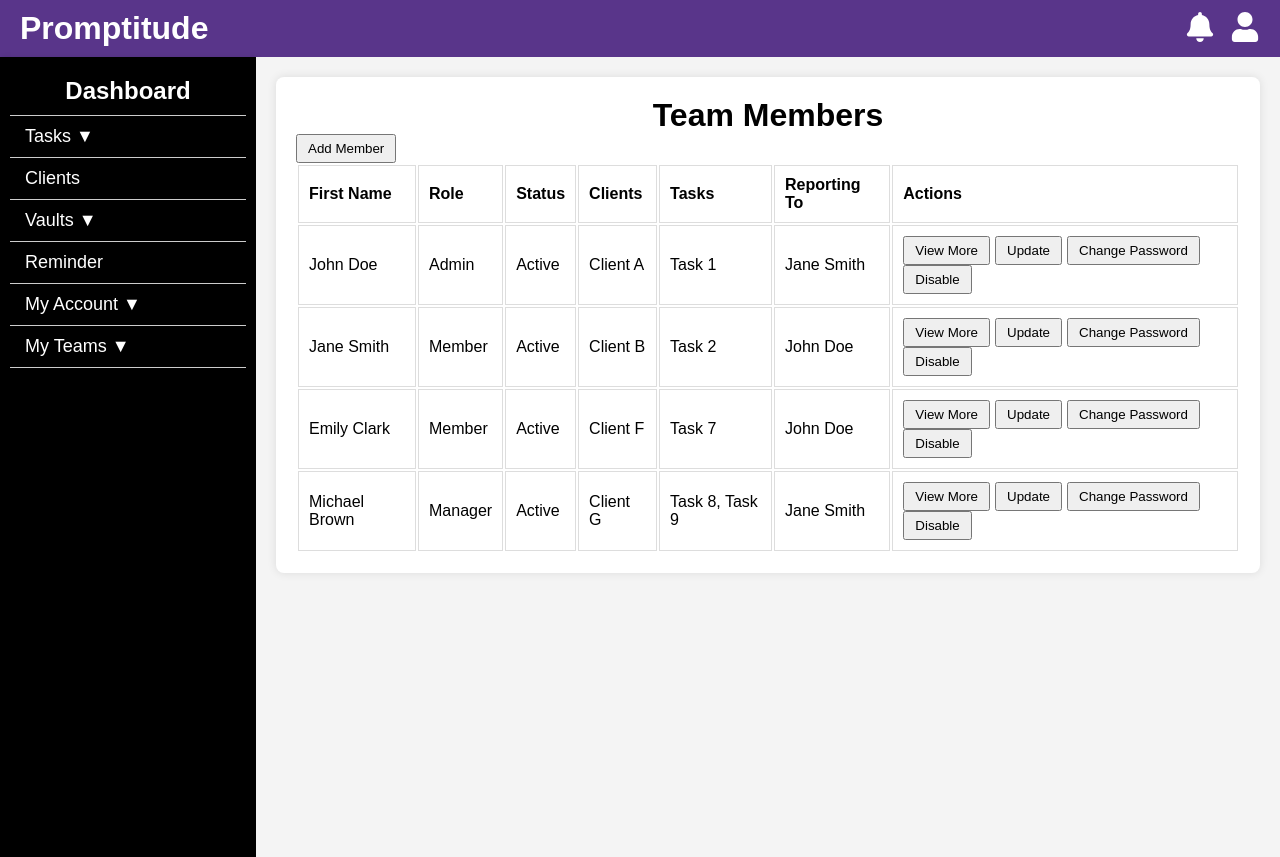
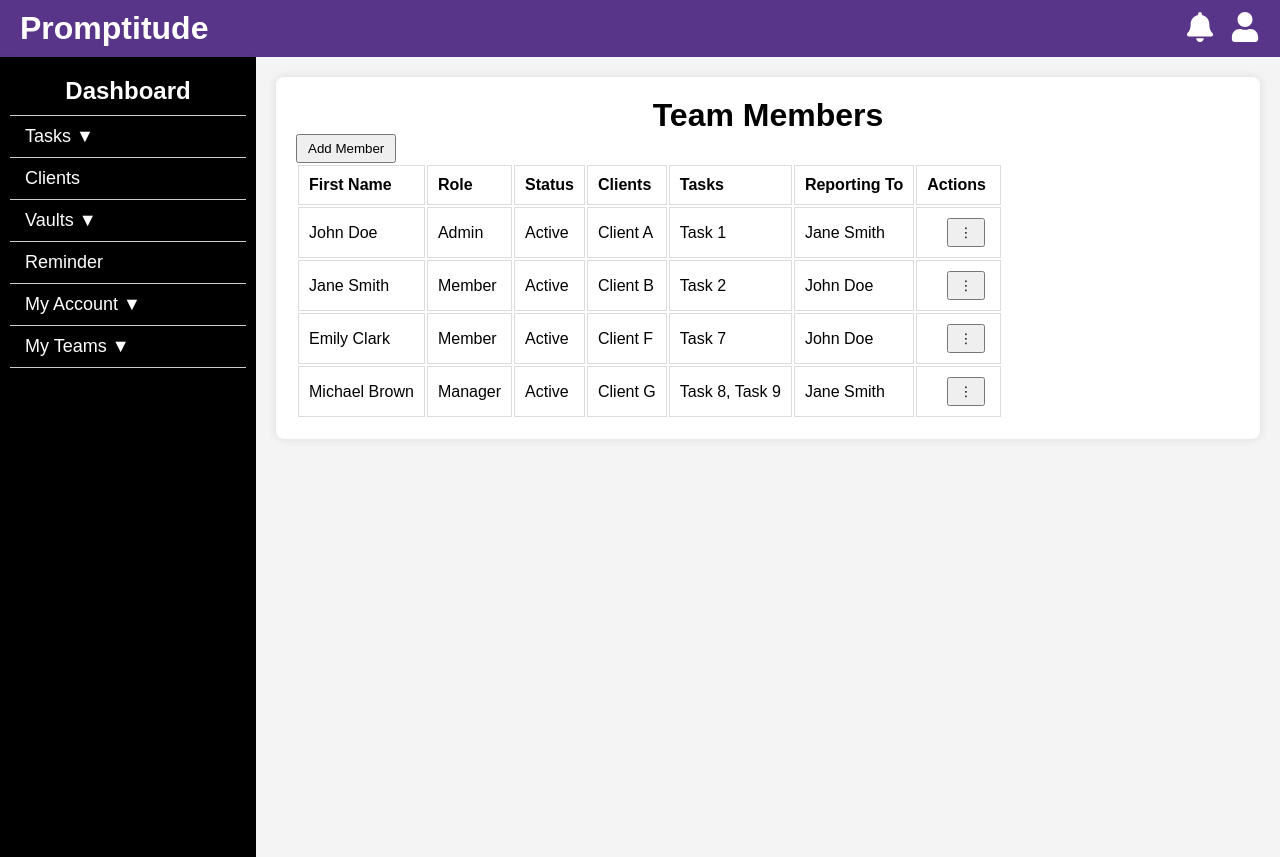
Before and after one commit to LakshmiSowmya04/promptitudeSolns, a React (Create React App) app: page /my-teams/members in a window 1280 px wide. Built offline with nearby package versions, Linux system fonts and the light colour scheme.

Commit message:
Three Dot menu for Actions in table

```diff
--- a/src/components/Pages/Teams/Members.css
+++ b/src/components/Pages/Teams/Members.css
@@ -98,3 +98,24 @@ button {
   font-size: 14px;
   margin-top: 10px;
 }
+
+
+.dropdown-menu {
+  top: 100%;
+  right: 0;
+  background-color: #f9f9f9;
+  min-width: 160px;
+  box-shadow: 0px 8px 16px rgba(0, 0, 0, 0.2);
+  z-index: 1;
+  list-style: none;
+  padding: 0;
+  margin: 0;
+}
+.dropdown-menu li {
+  padding: 2px 6px;
+  cursor: pointer;
+  border-bottom: 1px solid #ddd;
+}
+.dropdown-menu li:hover {
+  background-color: #f1f1f1;
+}
--- a/src/components/Pages/Teams/Members.js
+++ b/src/components/Pages/Teams/Members.js
@@ -45,6 +45,7 @@ const Members = () => {
     clients: [],
   });
   const [error, setError] = useState('');
+  const [openDropdown, setOpenDropdown] = useState(null); // State for kebab menu
 
   const handleViewMore = (user) => {
     alert(`User Details:
@@ -121,6 +122,10 @@ const Members = () => {
     setAddModalOpen(true);
   };
 
+  const toggleDropdown = (index) => {
+    setOpenDropdown(openDropdown === index ? null : index);
+  };
+
   return (
     <div className="members-container">
       <h1>Team Members</h1>
@@ -147,12 +152,19 @@ const Members = () => {
               <td>{member.tasks.join(', ')}</td>
               <td>{member.reporting_to}</td>
               <td>
-                <button onClick={() => handleViewMore(member)}>View More</button>
-                <button onClick={() => handleUpdate(member)}>Update</button>
-                <button onClick={() => handlePasswordChange(member)}>Change Password</button>
-                <button onClick={() => handleToggleStatus(member)}>
-                  {member.status ? 'Disable' : 'Enable'}
-                </button>
+                <div className="dropdown">
+                  <button className="kebab-menu" onClick={() => toggleDropdown(index)}>⋮</button>
+                  {openDropdown === index && (
+                    <ul className="dropdown-menu">
+                      <li onClick={() => handleViewMore(member)}>View More</li>
+                      <li onClick={() => handleUpdate(member)}>Update</li>
+                      <li onClick={() => handlePasswordChange(member)}>Change Password</li>
+                      <li onClick={() => handleToggleStatus(member)}>
+                        {member.status ? 'Disable' : 'Enable'}
+                      </li>
+                    </ul>
+                  )}
+                </div>
               </td>
             </tr>
           ))}
```
